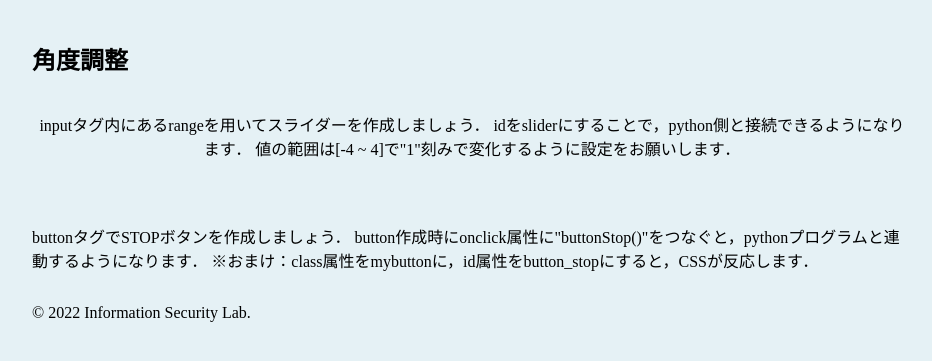
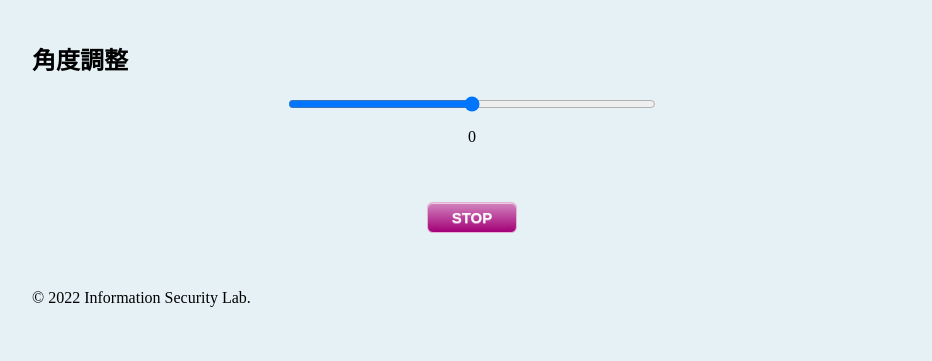
Before and after one commit to tskawada/OPC-2022, a Flask app: page /start in a window 1280 px wide. Shown: the part 45-406 px from the top of the page, without its empty margins (168-1100 px from the left). Run offline with Flask 2, Linux system fonts and the light colour scheme.

Commit message:
the ex1's exercise revised easily

```diff
--- a/ex1/app.py
+++ b/ex1/app.py
@@ -14,14 +14,12 @@ def stop():
     # GETメソッド
     if request.method == "GET":
         # ********* KADAI *********
+        # STOPボタンが押されたときの処理
 
         # *************************
         return render_template("stop.html")
     # POSTメソッド
     elif request.method == "POST":
-        # ********* KADAI *********
-
-        # *************************
         return render_template("stop.html")
 
 @app.route("/start", methods=["GET", "POST"])
@@ -29,6 +27,7 @@ def start():
     # GETメソッド
     if request.method == "GET":
         # ********* KADAI *********
+        # STARTボタンが押されたときの処理
 
         # *************************
         return render_template("start.html")
@@ -38,6 +37,7 @@ def start():
         jsonData = request.json
         angle = int(jsonData["angleValue"])
         # ********* KADAI *********
+        # range（スライダー）が変化したときの処理
 
         # *************************
         return render_template("start.html")
--- a/ex1/templates/start.html
+++ b/ex1/templates/start.html
@@ -15,27 +15,13 @@
                 <h2>
                     角度調整
                 </h2>
-                <!-- ****** KADAI ****** -->
-
-                <p>
-                    inputタグ内にあるrangeを用いてスライダーを作成しましょう．
-                    idをsliderにすることで，python側と接続できるようになります．
-                    値の範囲は[-4 ~ 4]で"1"刻みで変化するように設定をお願いします．
-                </p>
-
-                <!-- ******************* -->
+                <input type="range" id="slider" min="-4" max="4" step="1">
                 <p id="range_value"></p>
             </div>
             <div id="button_area">
-                <!-- ****** KADAI ****** -->
-
-                <p>
-                    buttonタグでSTOPボタンを作成しましょう．
-                    button作成時にonclick属性に"buttonStop()"をつなぐと，pythonプログラムと連動するようになります．
-                    ※おまけ：class属性をmybuttonに，id属性をbutton_stopにすると，CSSが反応します．
-                </p>
-
-                <!-- ******************* -->
+                <div class="mybutton">
+                    <button id="button_stop" onclick="buttonStop()">STOP</button>
+                </div>
             </div>
         </div>
         <div id="footer">
```
Also changed, not shown: ex1/templates/stop.html (+1 -9 lines).
